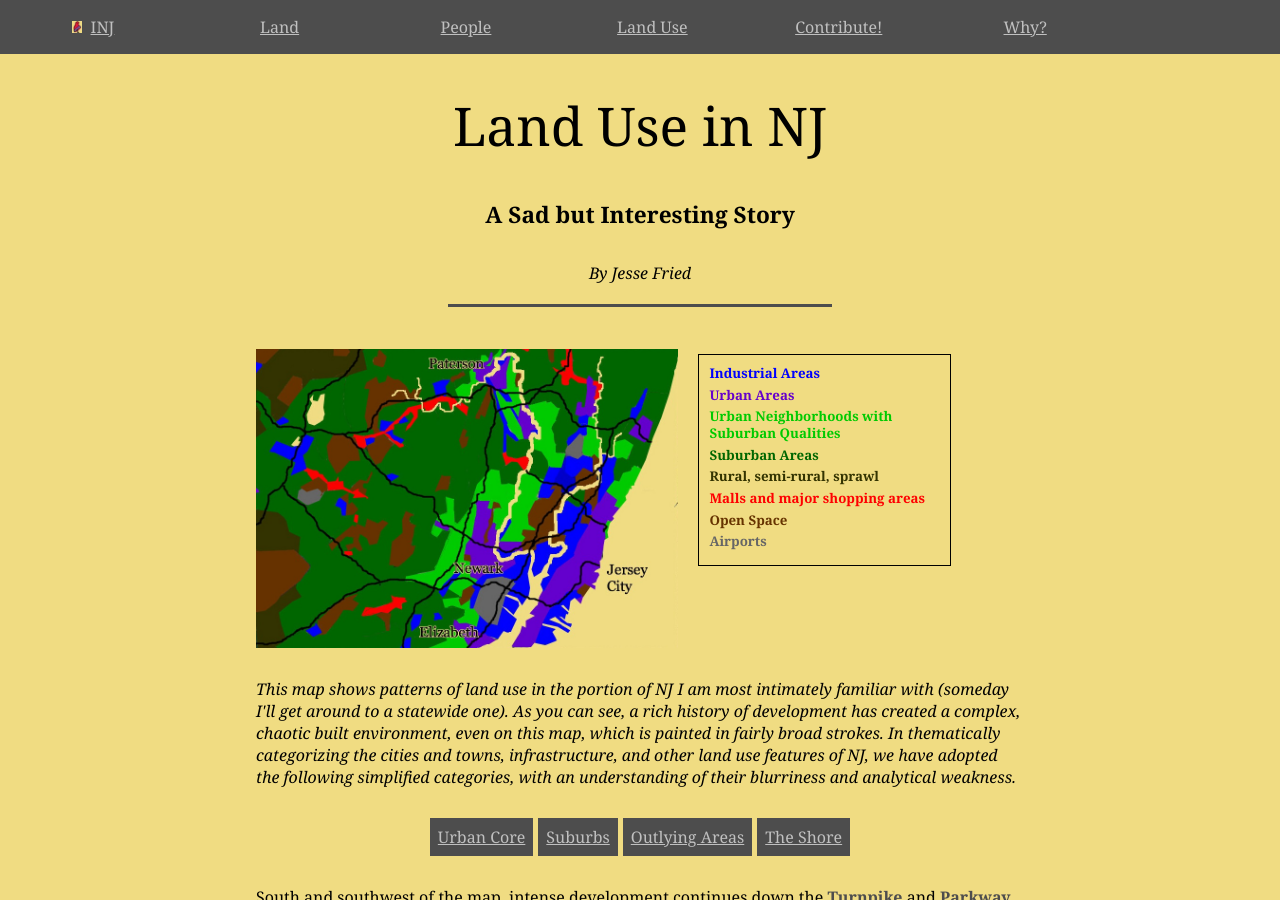
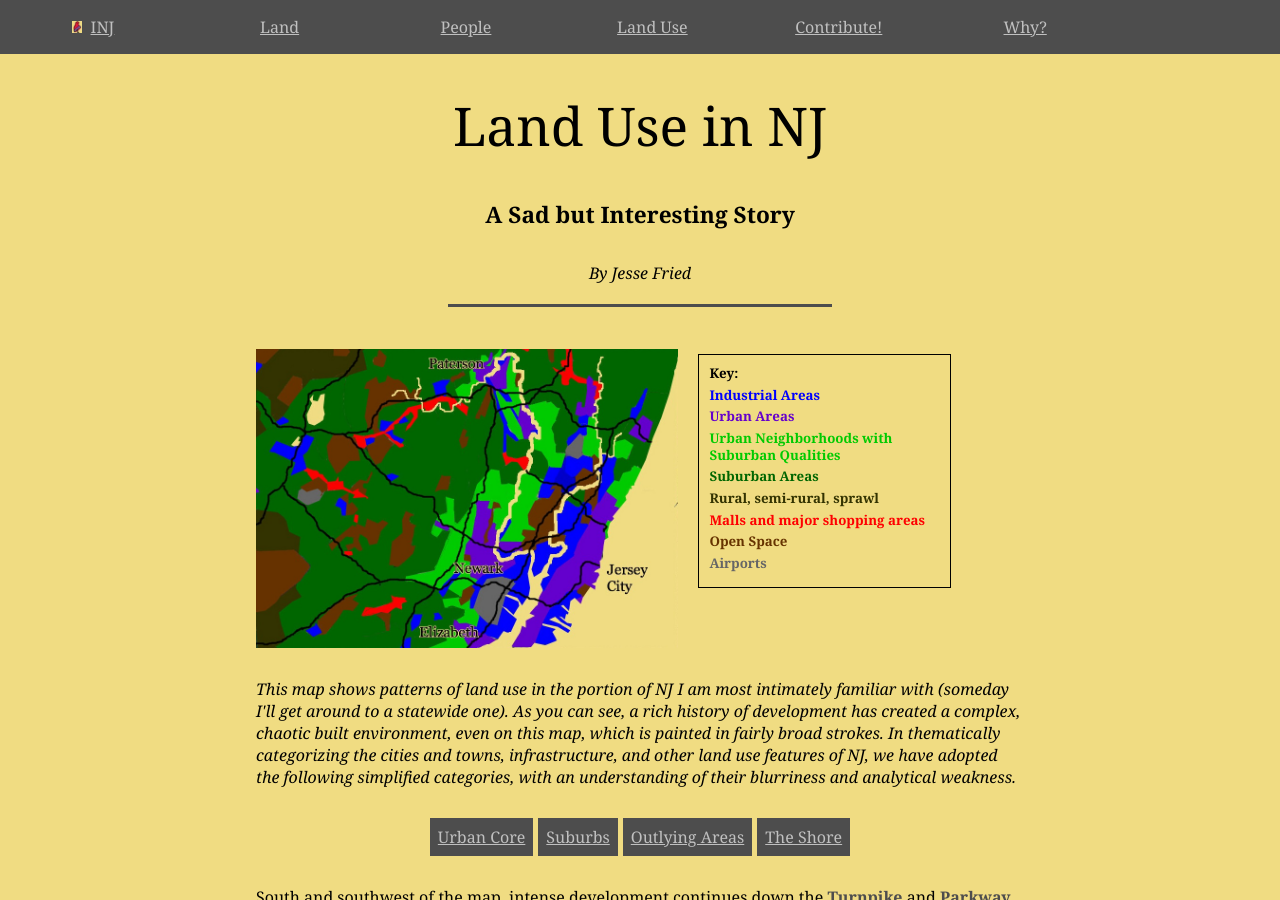
Before and after one commit to jonfried/oakafee.github.io, a Jekyll site: the page built from land-use.html, in a window 1280 px wide and 900 px high. Built offline with Jekyll 4.4.1, drawn with Linux system fonts in a browser that asks for light colours.

Commit message:
Update land-use.html

```diff
--- a/land-use.html
+++ b/land-use.html
@@ -13,6 +13,7 @@ tags: land-use
   </div>
 
   <div class="map-key">
+    <p class="key">Key:</p>
     <p class="key" style="color:#0001fe">Industrial Areas </p>
     <p class="key" style="color:#6501cc">Urban Areas </p>
     <p class="key" style="color:#00ca00">Urban Neighborhoods with Suburban Qualities </p>
```
